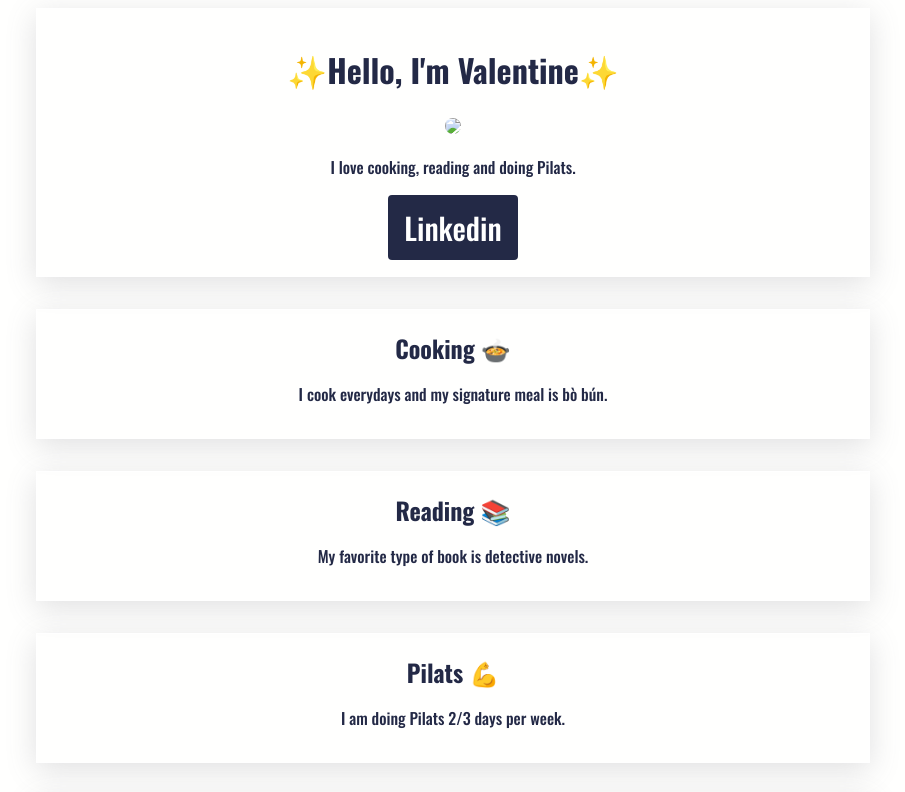
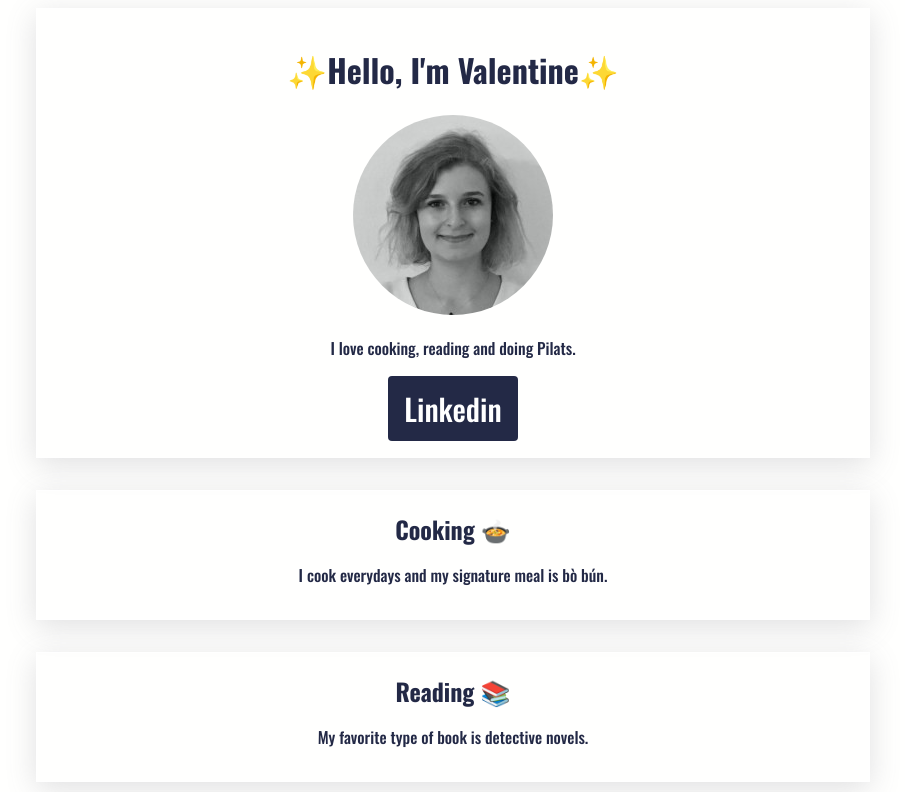
Before and after one commit to PaulineBorgus/my-profile, a plain HTML site: page index.html in a window 1280 px wide. Shown: the top 792 px of the page, without its empty margins (187-1092 px from the left). Drawn offline with nearby package versions, Linux system fonts and the light colour scheme.

Commit message:
Add files via upload

```diff
--- a/index.html
+++ b/index.html
@@ -10,11 +10,13 @@
 <link rel="preconnect" href="https://fonts.gstatic.com" crossorigin>
 <link href="https://fonts.googleapis.com/css2?family=Oswald:wght@300;500;700&display=swap" rel="stylesheet">
 
+</head>
+
 <body>
 	<div>
 
 		<h1>✨Hello, I'm Valentine✨</h1>
-		<img src="./images/valentine.jpeg">
+		<img src="image.jpeg">
 
 
 		<p>I love cooking, reading and doing Pilats.</p>
@@ -43,7 +45,7 @@
 		<a href="https://www.linkedin.com/in/valentine-berry-digital-marketing/"><i class="fa-brands fa-linkedin"></i></a>
 </div>
 
-<div class="banner">
+	<div class="banner">
 	<h1> Become developper </h1>
 	<p>Lorem ipsum dolor sit amet consectetur adipisicing, elit. Repellendus laboriosam enim dolore libero, aperiam. Aliquid voluptatibus, explicabo iure doloremque suscipit. Dicta expedita ea possimus, laboriosam error animi saepe quod cumque.</p>
 	<a class= "button-brown" href="https://www.lewagon.com/fr/marseille">Discover the wagon</a>
@@ -53,7 +55,6 @@
 </div>
 
 
-
 </body>
 
 </html>
```
